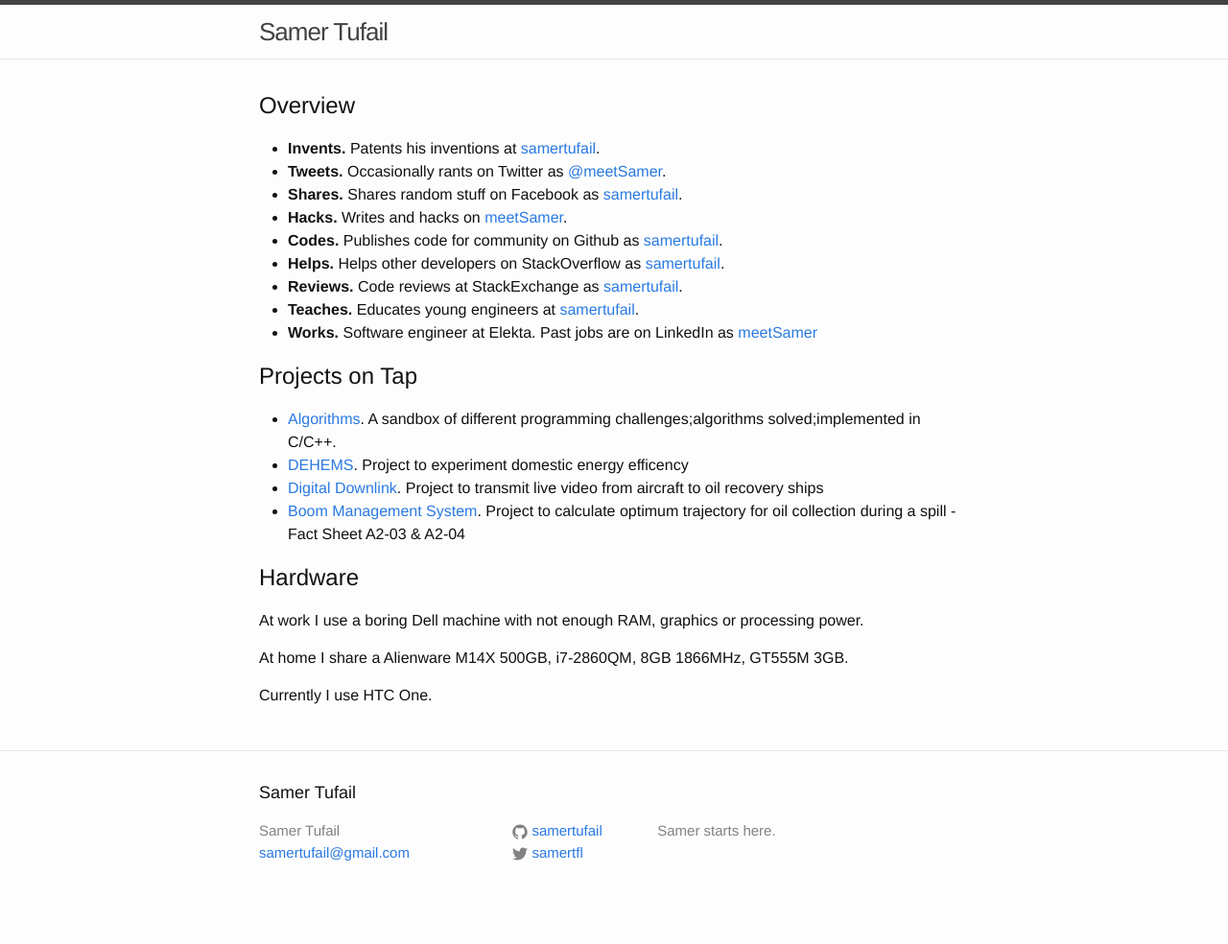
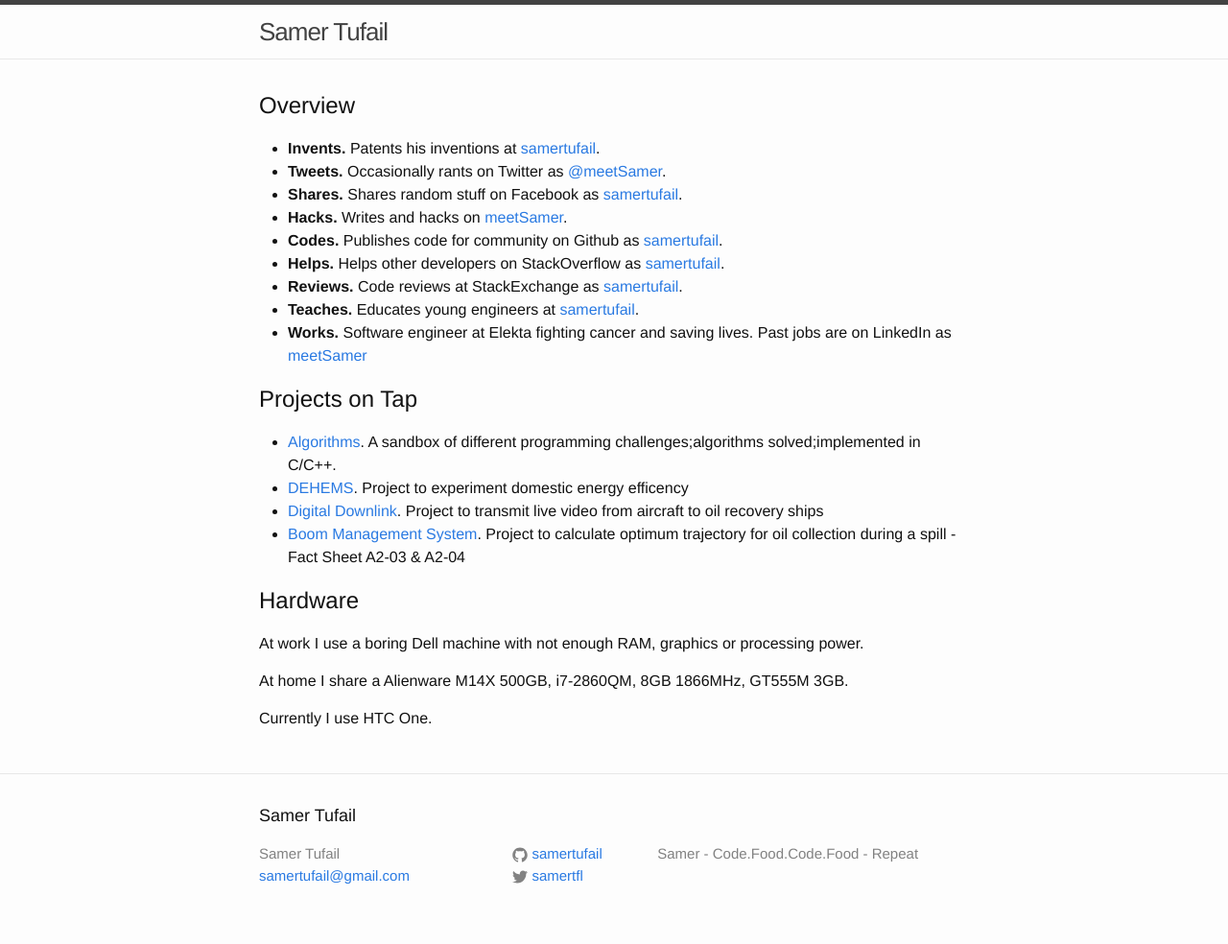
Before and after one commit to samertufail/samertufail.github.io, a Jekyll site: the page built from index.html, in a window 1280 px wide. Shown: the whole page at 96% size. Built offline with Jekyll 4.4.1, drawn with Linux system fonts in a browser that asks for light colours; before the commit the page ends 960 px from its top, so only the background shows below that.

Commit message:
Updated settings and descriptions

```diff
--- a/_config.yml
+++ b/_config.yml
@@ -2,7 +2,7 @@
 title: Samer Tufail
 email: samertufail@gmail.com
 description: > # this means to ignore newlines until "baseurl:"
-  Samer starts here.
+  Samer - Code.Food.Code.Food - Repeat
 baseurl: "" # the subpath of your site, e.g. /blog/
 
 url: "http://samertufail.github.io" # the base hostname & protocol for your site
--- a/index.html
+++ b/index.html
@@ -14,7 +14,7 @@
     <li><b>Helps.</b> Helps other developers on StackOverflow as <a href="http://stackoverflow.com/users/5986881/samer-tufail">samertufail</a>. </li>
 	<li><b>Reviews.</b> Code reviews at StackExchange as <a href="http://codereview.stackexchange.com/users/106789/samer-tufail">samertufail</a>. </li>
     <li><b>Teaches.</b> Educates young engineers at <a href="https://www.youtube.com/watch?v=9BOEYRKXwYA">samertufail</a>. </li>
-    <li><b>Works.</b> Software engineer at Elekta. Past jobs are on LinkedIn as <a href="https://www.linkedin.com/in/samer-tufail-9b46aa15">meetSamer</a></li>
+    <li><b>Works.</b> Software engineer at Elekta fighting cancer and saving lives. Past jobs are on LinkedIn as <a href="https://www.linkedin.com/in/samer-tufail-9b46aa15">meetSamer</a></li>
   </ul>
 
   <h2>Projects on Tap</h2>
```
